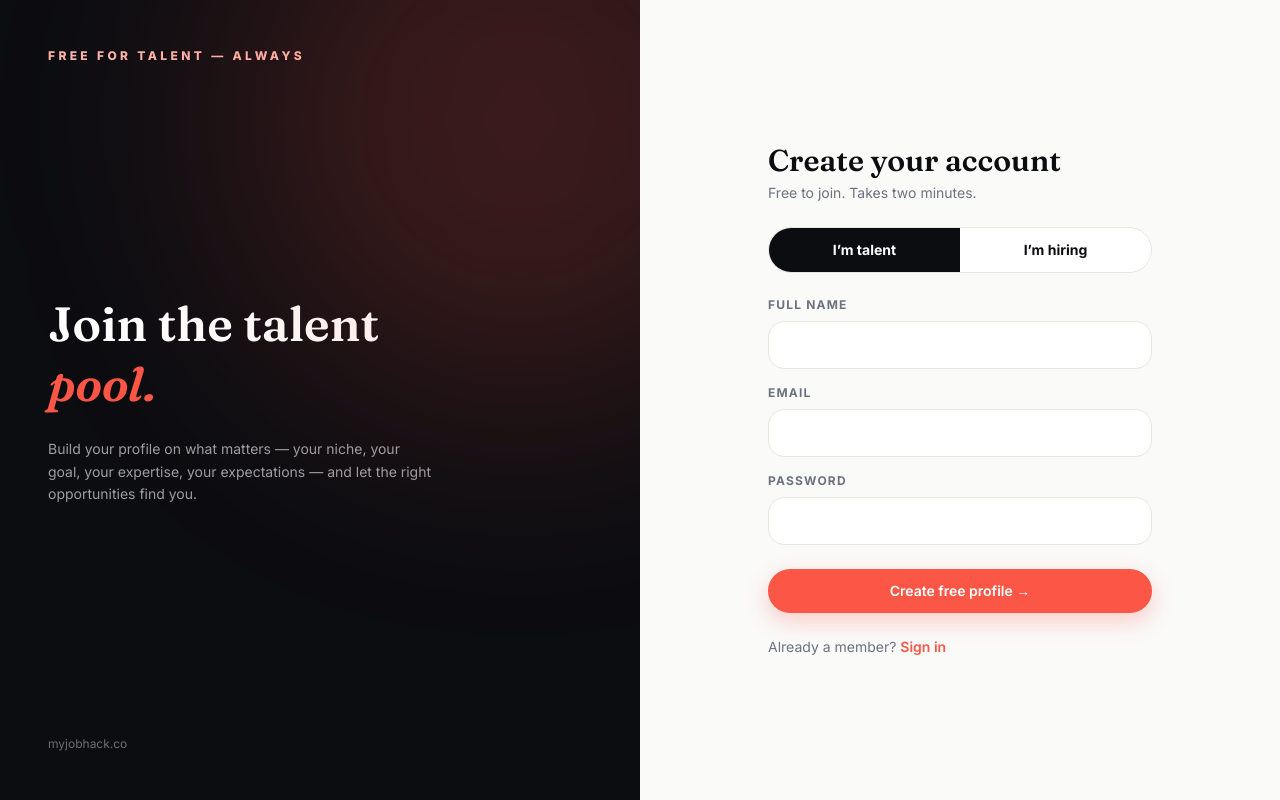
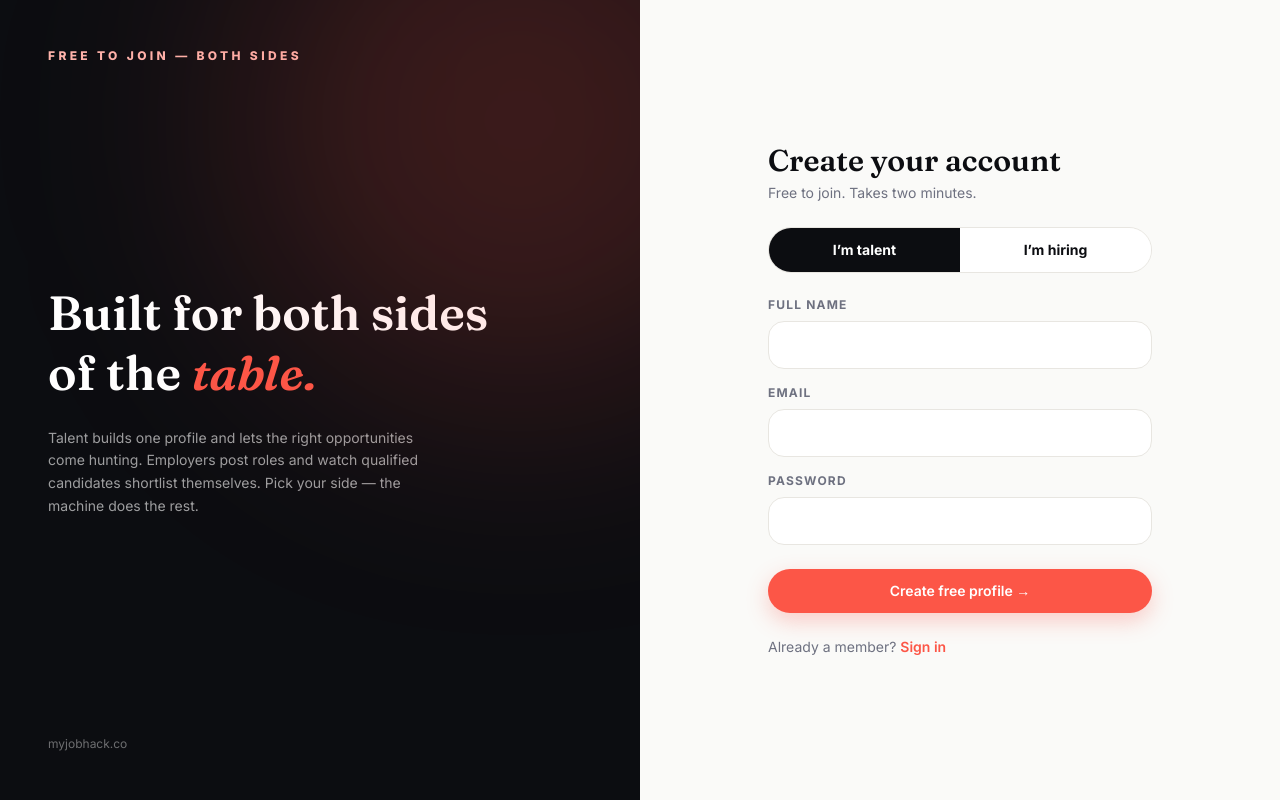
Before and after one commit to Engrbuuks/Myjobhack, a Next.js app: page /signup in a window 1280 px wide. Built offline with nearby package versions, Linux system fonts and the light colour scheme.

Commit message:
Login Page Fixed

```diff
--- a/app/login/page.tsx
+++ b/app/login/page.tsx
@@ -27,10 +27,10 @@ export default function LoginPage() {
         <span className="text-xs font-extrabold uppercase tracking-[.28em] text-[#FFB4AC]">Workforce transformation for Africa</span>
         <div>
           <h1 className="font-display font-semibold text-5xl leading-tight max-w-md">
-            Need a job?<br />We can help you <em className="text-coral">get one.</em>
+            Every side of the table,<br /><em className="text-coral">one room.</em>
           </h1>
           <p className="mt-6 text-white/60 max-w-sm text-sm leading-relaxed">
-            One profile. Real representation. Trainings that fit your skills, and AI tools that sharpen your edge.
+            Talent gets discovered. Employers hire people who arrive ready. Experts teach rooms we fill for them. Sign in — your portal knows who you are.
           </p>
         </div>
         <span className="text-white/40 text-xs">myjobhack.co</span>
--- a/app/signup/page.tsx
+++ b/app/signup/page.tsx
@@ -31,13 +31,13 @@ export default function SignupPage() {
     <main className="min-h-screen grid lg:grid-cols-2">
       <section className="hidden lg:flex flex-col justify-between bg-ink text-white p-12 relative overflow-hidden">
         <div className="absolute -top-40 -right-40 w-[560px] h-[560px] rounded-full bg-coral/20 blur-[120px]" />
-        <span className="text-xs font-extrabold uppercase tracking-[.28em] text-[#FFB4AC]">Free for talent — always</span>
+        <span className="text-xs font-extrabold uppercase tracking-[.28em] text-[#FFB4AC]">Free to join — both sides</span>
         <div>
           <h1 className="font-display font-semibold text-5xl leading-tight max-w-md">
-            Join the talent <em className="text-coral">pool.</em>
+            Built for both sides of the <em className="text-coral">table.</em>
           </h1>
           <p className="mt-6 text-white/60 max-w-sm text-sm leading-relaxed">
-            Build your profile on what matters — your niche, your goal, your expertise, your expectations — and let the right opportunities find you.
+            Talent builds one profile and lets the right opportunities come hunting. Employers post roles and watch qualified candidates shortlist themselves. Pick your side — the machine does the rest.
           </p>
         </div>
         <span className="text-white/40 text-xs">myjobhack.co</span>
```
